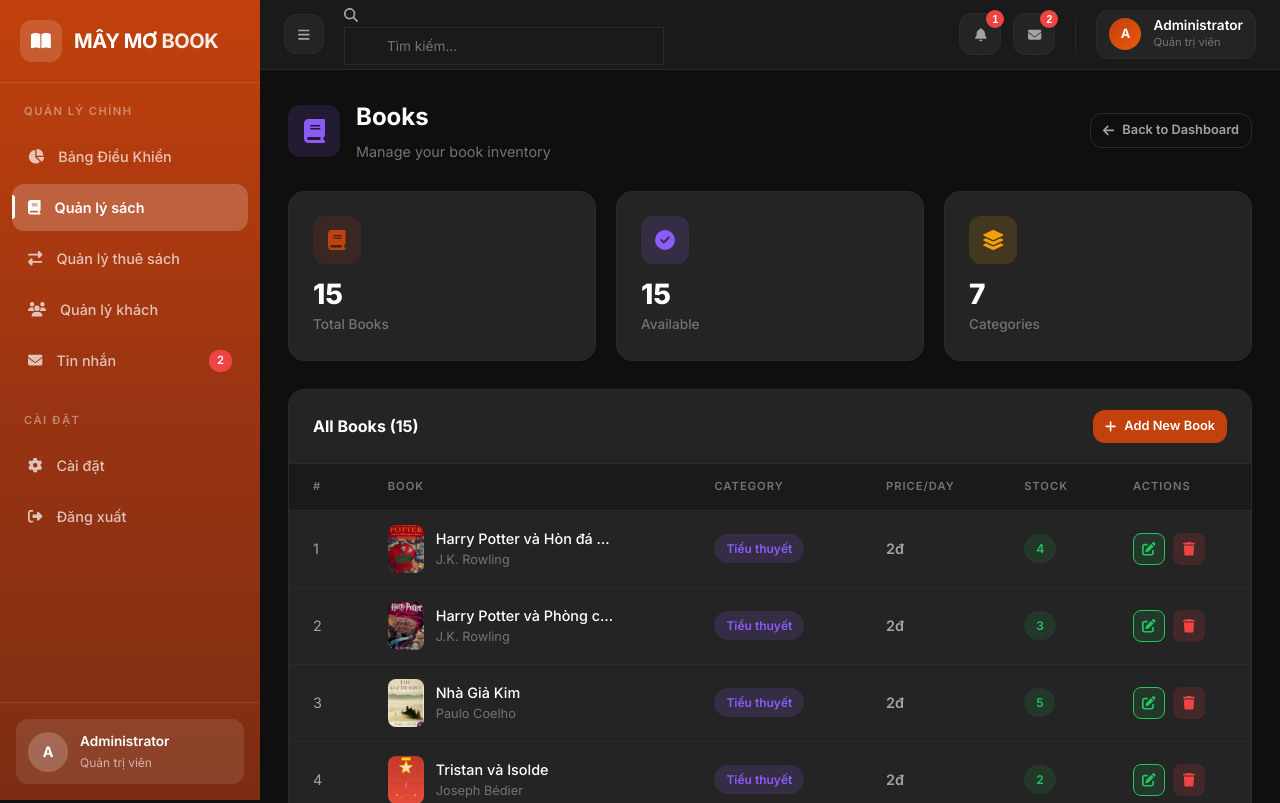
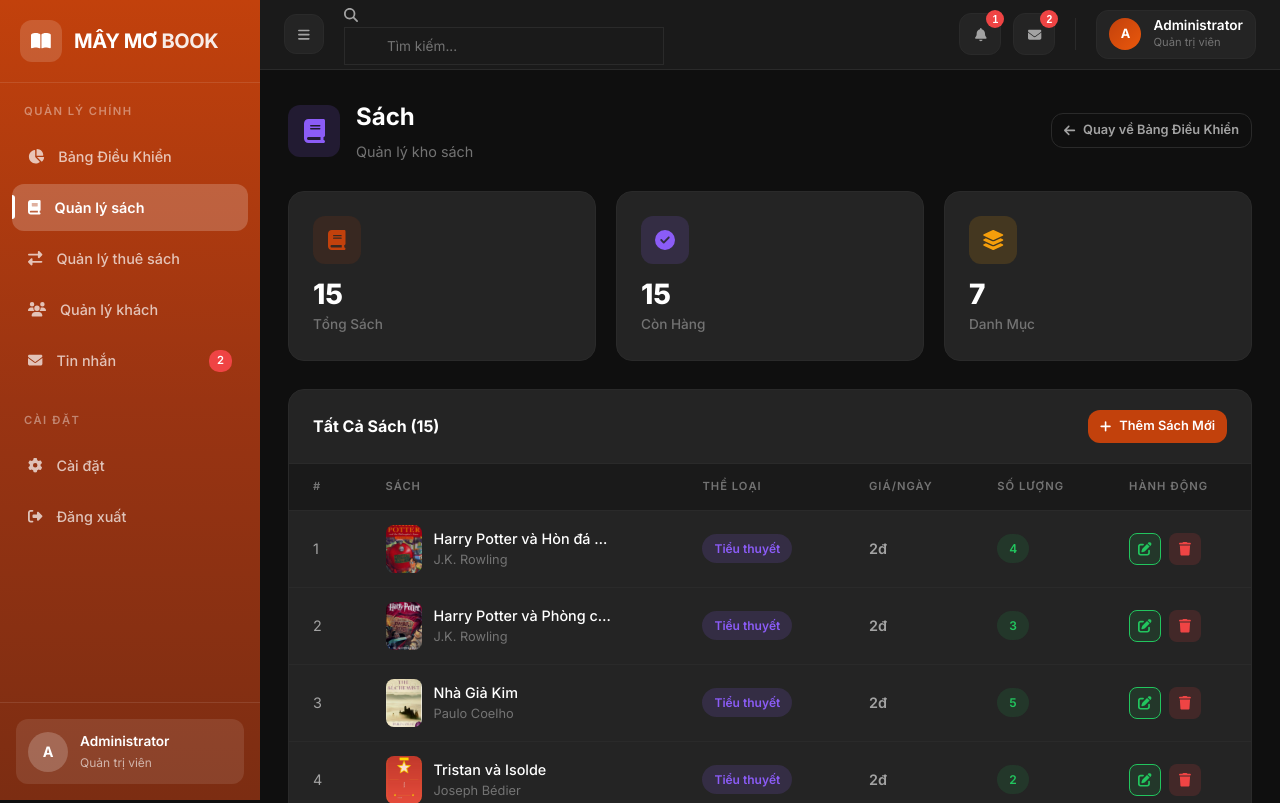
Before and after one commit to 22070362-collab/Web-2, a PHP site: page /web2book/frontend/pages/admin/books.php in a window 1280 px wide. Shown: the top 803 px of the page. Run offline with PHP 8.4, Linux system fonts and the light colour scheme; the visitor is signed in with stand-in values (Sample User, id 1); data comes from the database, SQL or seed files in the repository.

Commit message:
Update books.php

```diff
--- a/frontend/pages/admin/books.php
+++ b/frontend/pages/admin/books.php
@@ -54,13 +54,13 @@ $stats = $bookController->stats();
             <i class="fas fa-book"></i>
         </div>
         <div>
-            <h1 class="page-header-title">Books</h1>
-            <p class="page-header-subtitle">Manage your book inventory</p>
+            <h1 class="page-header-title">Sách</h1>
+            <p class="page-header-subtitle">Quản lý kho sách</p>
         </div>
     </div>
     <div>
         <a href="index.php" class="btn btn-outline btn-sm">
-            <i class="fas fa-arrow-left"></i> Back to Dashboard
+            <i class="fas fa-arrow-left"></i> Quay về Bảng Điều Khiển
         </a>
     </div>
 </div>
@@ -74,7 +74,7 @@ $stats = $bookController->stats();
             </div>
         </div>
         <div class="stat-card-value"><?php echo $stats['total_books']; ?></div>
-        <div class="stat-card-label">Total Books</div>
+        <div class="stat-card-label">Tổng Sách</div>
     </div>
 
     <div class="stat-card-admin">
@@ -84,7 +84,7 @@ $stats = $bookController->stats();
             </div>
         </div>
         <div class="stat-card-value"><?php echo $stats['available_books']; ?></div>
-        <div class="stat-card-label">Available</div>
+        <div class="stat-card-label">Còn Hàng</div>
     </div>
 
     <div class="stat-card-admin">
@@ -94,7 +94,7 @@ $stats = $bookController->stats();
             </div>
         </div>
         <div class="stat-card-value"><?php echo count($categories); ?></div>
-        <div class="stat-card-label">Categories</div>
+        <div class="stat-card-label">Danh Mục</div>
     </div>
 </div>
 
@@ -109,9 +109,9 @@ $stats = $bookController->stats();
 <!-- Books Table -->
 <div class="dashboard-card">
     <div class="dashboard-card-header">
-        <h3 class="dashboard-card-title">All Books (<?php echo count($books); ?>)</h3>
+        <h3 class="dashboard-card-title">Tất Cả Sách (<?php echo count($books); ?>)</h3>
         <a href="?action=add" class="btn btn-primary btn-sm">
-            <i class="fas fa-plus"></i> Add New Book
+            <i class="fas fa-plus"></i> Thêm Sách Mới
         </a>
     </div>
 
@@ -119,23 +119,23 @@ $stats = $bookController->stats();
     <!-- Add Book Form -->
     <div class="dashboard-card-body" style="background: var(--bg-secondary);">
         <h4 style="margin-bottom: 20px; color: var(--text-primary);">
-            <i class="fas fa-plus-circle" style="color: var(--green-primary);"></i> Add New Book
+            <i class="fas fa-plus-circle" style="color: var(--green-primary);"></i> Thêm Sách Mới
         </h4>
         <form method="POST">
             <input type="hidden" name="action" value="add">
             <div style="display: grid; grid-template-columns: 1fr 1fr; gap: 16px;">
                 <div class="form-group">
-                    <label>Title *</label>
-                    <input type="text" name="title" class="form-control" required placeholder="Enter book title">
+                    <label>Tiêu đề *</label>
+                    <input type="text" name="title" class="form-control" required placeholder="Nhập tiêu đề sách">
                 </div>
                 <div class="form-group">
-                    <label>Author *</label>
-                    <input type="text" name="author" class="form-control" required placeholder="Enter author name">
+                    <label>Tác giả *</label>
+                    <input type="text" name="author" class="form-control" required placeholder="Nhập tên tác giả">
                 </div>
             </div>
             <div style="display: grid; grid-template-columns: 1fr 1fr; gap: 16px;">
                 <div class="form-group">
-                    <label>Category *</label>
+                    <label>Thể loại *</label>
                     <select name="category" class="form-control" required>
                         <?php foreach ($categories as $cat): ?>
                         <option value="<?php echo htmlspecialchars($cat); ?>"><?php echo htmlspecialchars($cat); ?></option>
@@ -144,21 +144,21 @@ $stats = $bookController->stats();
                     </select>
                 </div>
                 <div class="form-group">
-                    <label>New Category</label>
-                    <input type="text" name="new_category" class="form-control" placeholder="Enter new category name">
+                    <label>Thêm thể loại mới</label>
+                    <input type="text" name="new_category" class="form-control" placeholder="Nhập tên thể loại mới">
                 </div>
             </div>
             <div class="form-group">
-                <label>Description</label>
-                <textarea name="description" class="form-control" rows="3" placeholder="Enter book description"></textarea>
+                <label>Mô tả</label>
+                <textarea name="description" class="form-control" rows="3" placeholder="Nhập mô tả sách"></textarea>
             </div>
             <div style="display: grid; grid-template-columns: 1fr 1fr; gap: 16px;">
                 <div class="form-group">
-                    <label>Quantity *</label>
+                    <label>Số lượng *</label>
                     <input type="number" name="quantity" class="form-control" min="0" value="1" required>
                 </div>
                 <div class="form-group">
-                    <label>Price per Day (VND) *</label>
+                    <label>Giá/ngày (VND) *</label>
                     <input type="number" name="price_per_day" class="form-control" min="0" step="1000" value="10000" required>
                 </div>
             </div>
@@ -166,7 +166,7 @@ $stats = $bookController->stats();
                 <button type="submit" class="btn btn-primary">
                     <i class="fas fa-save"></i> Save Book
                 </button>
-                <a href="books.php" class="btn btn-outline">Cancel</a>
+                <a href="books.php" class="btn btn-outline">Hủy</a>
             </div>
         </form>
     </div>
@@ -180,7 +180,7 @@ $stats = $bookController->stats();
     ?>
     <div class="dashboard-card-body" style="background: var(--bg-secondary);">
         <h4 style="margin-bottom: 20px; color: var(--text-primary);">
-            <i class="fas fa-edit" style="color: var(--accent);"></i> Edit Book
+            <i class="fas fa-edit" style="color: var(--accent);"></i> Chỉnh Sửa Sách
         </h4>
         <form method="POST">
             <input type="hidden" name="action" value="update">
@@ -219,9 +219,9 @@ $stats = $bookController->stats();
             </div>
             <div style="display: flex; gap: 12px; margin-top: 8px;">
                 <button type="submit" class="btn btn-primary">
-                    <i class="fas fa-save"></i> Save Changes
+                    <i class="fas fa-save"></i> Lưu Thay Đổi
                 </button>
-                <a href="books.php" class="btn btn-outline">Cancel</a>
+                <a href="books.php" class="btn btn-outline">Hủy</a>
             </div>
         </form>
     </div>
@@ -234,11 +234,11 @@ $stats = $bookController->stats();
             <thead>
                 <tr>
                     <th>#</th>
-                    <th>Book</th>
-                    <th>Category</th>
-                    <th>Price/Day</th>
-                    <th>Stock</th>
-                    <th>Actions</th>
+                    <th>Sách</th>
+                    <th>Thể loại</th>
+                    <th>Giá/ngày</th>
+                    <th>Số lượng</th>
+                    <th>Hành động</th>
                 </tr>
             </thead>
             <tbody>
@@ -266,7 +266,7 @@ $stats = $bookController->stats();
                         <?php if ($book['quantity'] > 0): ?>
                         <span class="badge badge-success"><?php echo $book['quantity']; ?></span>
                         <?php else: ?>
-                        <span class="badge badge-danger">Out of Stock</span>
+                        <span class="badge badge-danger">Hết hàng</span>
                         <?php endif; ?>
                     </td>
                     <td>
@@ -277,7 +277,7 @@ $stats = $bookController->stats();
                             <form method="POST" style="display: inline;">
                                 <input type="hidden" name="action" value="delete">
                                 <input type="hidden" name="id" value="<?php echo $book['id']; ?>">
-                                <button type="submit" class="btn btn-icon btn-danger" onclick="return confirm('Delete this book?')">
+                                <button type="submit" class="btn btn-icon btn-danger" onclick="return confirm('Bạn có chắc muốn xóa sách này?')">
                                     <i class="fas fa-trash"></i>
                                 </button>
                             </form>
@@ -290,7 +290,7 @@ $stats = $bookController->stats();
         <?php else: ?>
         <div style="text-align: center; padding: 60px 20px;">
             <i class="fas fa-book-open" style="font-size: 3rem; color: var(--text-muted); margin-bottom: 16px;"></i>
-            <p style="color: var(--text-muted);">No books found. Add your first book!</p>
+            <p style="color: var(--text-muted);">Chưa tìm thấy sách. Thêm sách đầu tiên!</p>
         </div>
         <?php endif; ?>
     </div>
```
